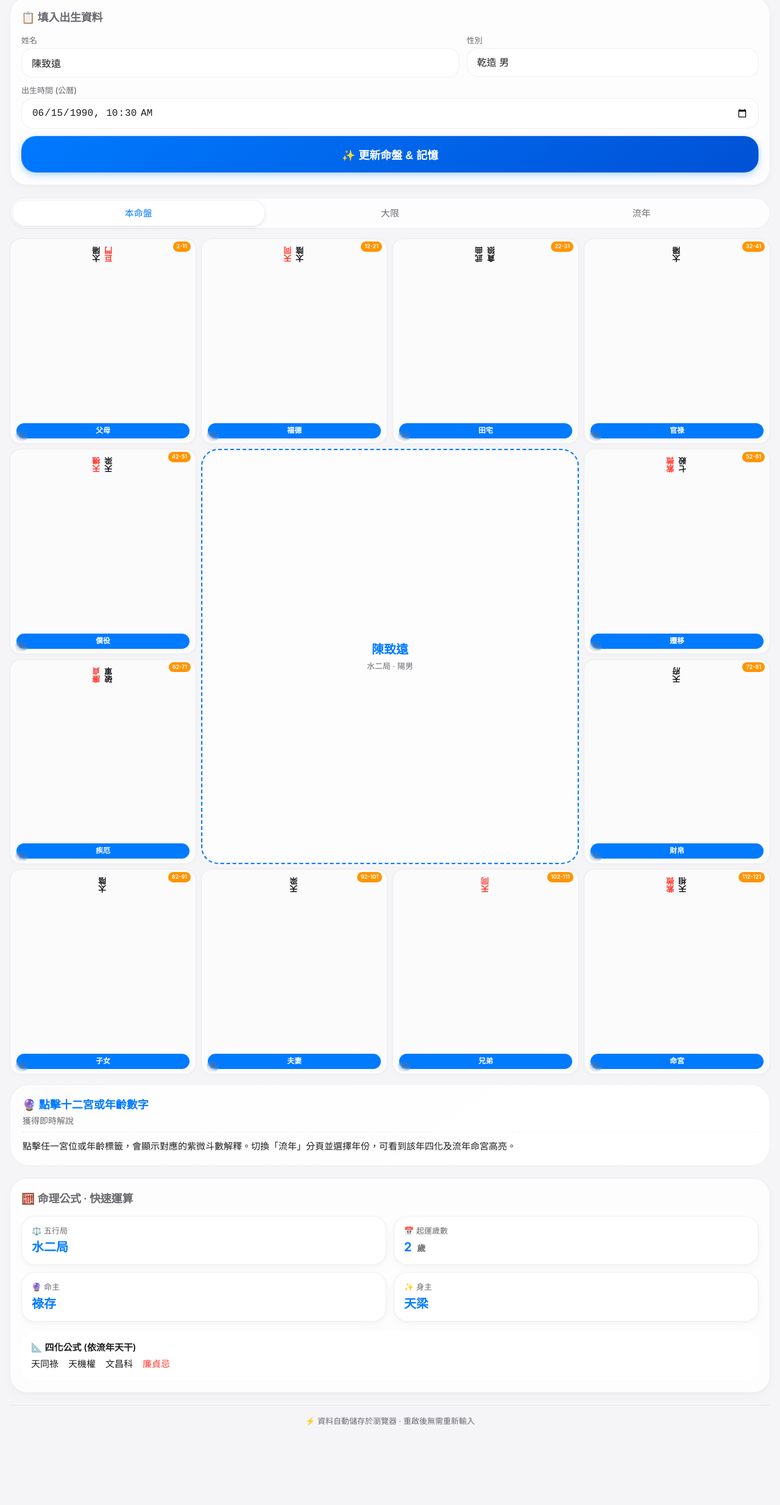
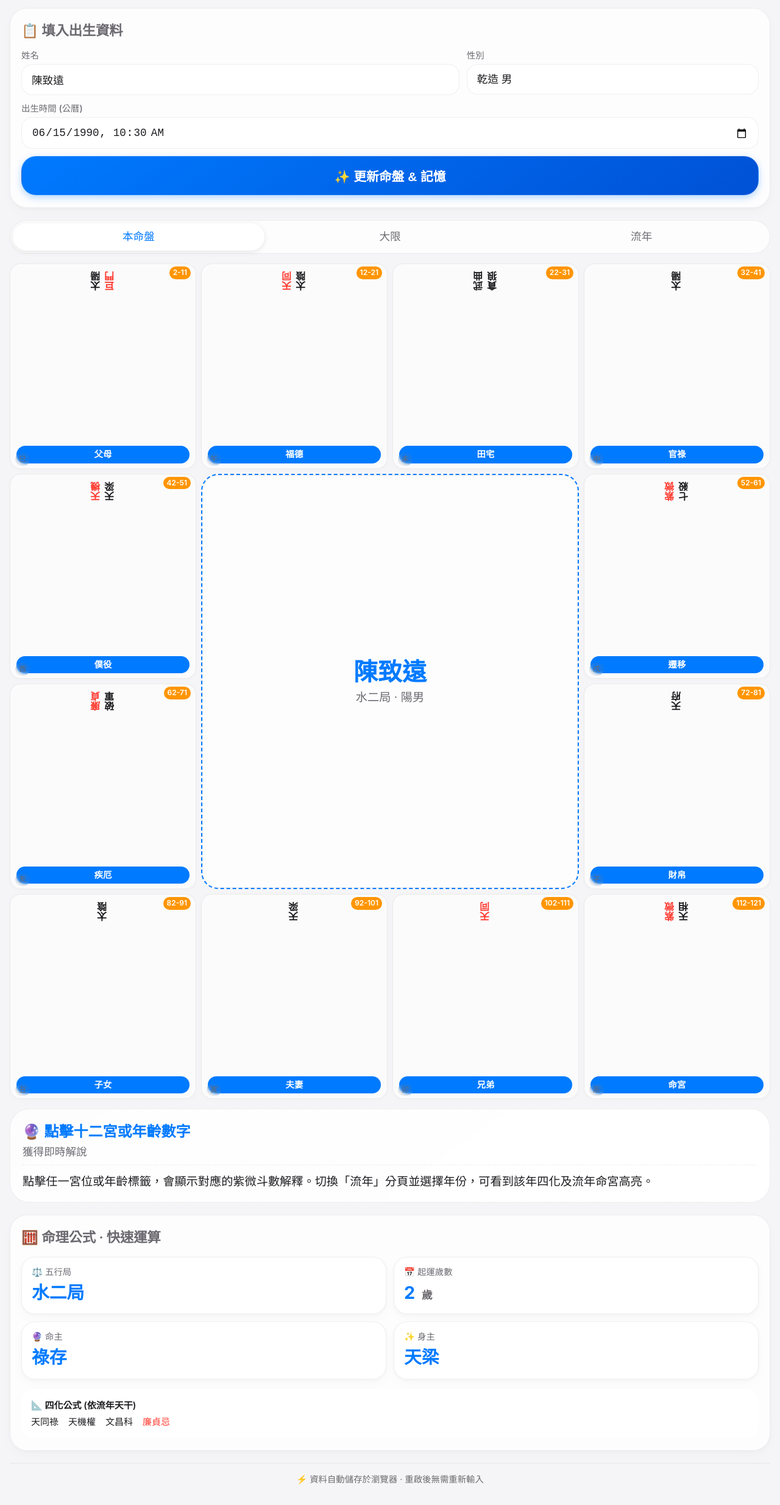
Before and after one commit to lanone100/ZiWei, a plain HTML site: page index.html in a window 1280 px wide. Shown: the part 94-2562 px from the top of the page at 61% size. Before the commit the page ends 2465 px from the top, so only its background shows below. Drawn offline with Linux system fonts and the light colour scheme.

Commit message:
更新 index.html via EZPage

```diff
--- a/index.html
+++ b/index.html
@@ -48,6 +48,11 @@
             --cell-bg: rgba(40, 40, 42, 0.6);
         }
 
+        /* 基礎字體設定：使用 clamp 實現流體排版 */
+        html {
+            font-size: 16px;
+        }
+
         body {
             font-family: -apple-system, BlinkMacSystemFont, "Segoe UI", Roboto, Helvetica, Arial, sans-serif;
             background-color: var(--bg-primary);
@@ -58,9 +63,8 @@
             -webkit-font-smoothing: antialiased;
         }
 
-        /* ----- 通用元件 ----- */
         h1 {
-            font-size: 32px;
+            font-size: clamp(1.8rem, 8vw, 2.8rem);
             font-weight: 700;
             letter-spacing: -0.5px;
             background: linear-gradient(135deg, var(--accent-blue) 0%, var(--accent-purple) 100%);
@@ -84,7 +88,7 @@
             border: 1px solid var(--border-light);
             border-radius: 40px;
             padding: 8px 18px;
-            font-size: 20px; /* 放大圖示 */
+            font-size: clamp(1.2rem, 5vw, 1.8rem);
             font-weight: 500;
             color: var(--text-primary);
             cursor: pointer;
@@ -107,7 +111,7 @@
         }
 
         .card-title {
-            font-size: 18px;
+            font-size: clamp(1.1rem, 4.5vw, 1.4rem);
             font-weight: 600;
             color: var(--text-secondary);
             margin-bottom: 16px;
@@ -117,7 +121,6 @@
             gap: 6px;
         }
 
-        /* 表單 */
         .form-grid {
             display: grid;
             grid-template-columns: 1.5fr 1fr;
@@ -130,7 +133,7 @@
         }
 
         .input-field label {
-            font-size: 13px;
+            font-size: clamp(0.7rem, 3vw, 0.9rem);
             font-weight: 500;
             color: var(--text-secondary);
             margin-bottom: 4px;
@@ -143,7 +146,7 @@
             background: var(--bg-card-solid);
             border: 1px solid var(--border-light);
             border-radius: 18px;
-            font-size: 16px;
+            font-size: clamp(0.9rem, 4vw, 1.1rem);
             color: var(--text-primary);
             outline: none;
             -webkit-appearance: none;
@@ -160,7 +163,7 @@
             border: none;
             border-radius: 24px;
             padding: 16px 20px;
-            font-size: 18px;
+            font-size: clamp(1rem, 5vw, 1.3rem);
             font-weight: 600;
             color: white;
             width: 100%;
@@ -175,7 +178,6 @@
             opacity: 0.8;
         }
 
-        /* 分頁 */
         .tab-bar {
             display: flex;
             background: var(--bg-card);
@@ -190,7 +192,7 @@
             flex: 1;
             text-align: center;
             padding: 10px 0;
-            font-size: 15px;
+            font-size: clamp(0.85rem, 4vw, 1.1rem);
             font-weight: 500;
             border-radius: 36px;
             color: var(--text-secondary);
@@ -203,7 +205,6 @@
             box-shadow: 0 2px 8px rgba(0,0,0,0.1);
         }
 
-        /* 年份選擇器 (流年專用) */
         .year-selector {
             background: var(--bg-card);
             backdrop-filter: var(--glass-effect);
@@ -219,7 +220,7 @@
         }
 
         .year-selector label {
-            font-size: 15px;
+            font-size: clamp(0.85rem, 3.5vw, 1rem);
             font-weight: 500;
             color: var(--text-secondary);
         }
@@ -229,7 +230,7 @@
             border: 1px solid var(--border-light);
             border-radius: 30px;
             padding: 10px 20px;
-            font-size: 16px;
+            font-size: clamp(0.9rem, 4vw, 1.1rem);
             color: var(--text-primary);
             outline: none;
             cursor: pointer;
@@ -237,7 +238,6 @@
             min-width: 120px;
         }
 
-        /* 命盤 4x4 網格 */
         .chart-grid {
             display: grid;
             grid-template-columns: repeat(4, 1fr);
@@ -278,7 +278,7 @@
 
         .star {
             writing-mode: vertical-rl;
-            font-size: 13px;
+            font-size: clamp(0.65rem, 3.2vw, 1rem);
             font-weight: 700;
             color: var(--text-primary);
             transform: rotate(180deg);
@@ -297,7 +297,7 @@
             right: -8px;
             background: var(--accent-green);
             color: white;
-            font-size: 8px;
+            font-size: clamp(0.45rem, 2.2vw, 0.7rem);
             padding: 2px 4px;
             border-radius: 20px;
             font-weight: 800;
@@ -309,7 +309,7 @@
         }
 
         .palace-name {
-            font-size: 12px;
+            font-size: clamp(0.6rem, 3vw, 0.9rem);
             background: var(--accent-blue);
             color: white;
             padding: 4px 0;
@@ -317,13 +317,16 @@
             text-align: center;
             margin: 6px 6px 0;
             font-weight: 600;
+            white-space: nowrap;
+            overflow: hidden;
+            text-overflow: ellipsis;
         }
 
         .branch-tag {
             position: absolute;
             bottom: 4px;
             left: 8px;
-            font-size: 9px;
+            font-size: clamp(0.5rem, 2.5vw, 0.75rem);
             color: var(--text-secondary);
             background: rgba(128,128,128,0.15);
             padding: 2px 6px;
@@ -335,7 +338,7 @@
             position: absolute;
             top: 4px;
             right: 8px;
-            font-size: 9px;
+            font-size: clamp(0.5rem, 2.5vw, 0.75rem);
             background: var(--accent-orange);
             color: white;
             padding: 2px 6px;
@@ -361,35 +364,36 @@
         }
 
         .center-cell .name {
-            font-size: 20px;
+            font-size: clamp(1.2rem, 7vw, 2.5rem);
             font-weight: 700;
             color: var(--accent-blue);
+            line-height: 1.2;
+            word-break: break-word;
         }
 
         .center-cell .detail {
-            font-size: 13px;
+            font-size: clamp(0.8rem, 4vw, 1.2rem);
             color: var(--text-secondary);
             margin-top: 4px;
         }
 
-        /* 解說卡 (移至公式上方) */
         .explain-box {
             background: linear-gradient(145deg, var(--bg-card), var(--bg-card-solid));
             border-radius: 32px;
             padding: 20px;
-            margin: 16px 0 20px;  /* 上下邊距調整 */
+            margin: 16px 0 20px;
             border: 1px solid var(--border-light);
         }
 
         .explain-title {
-            font-size: 18px;
+            font-size: clamp(1.1rem, 5vw, 1.5rem);
             font-weight: 700;
             color: var(--accent-blue);
             margin-bottom: 4px;
         }
 
         .explain-sub {
-            font-size: 14px;
+            font-size: clamp(0.85rem, 3.5vw, 1.1rem);
             color: var(--text-secondary);
             margin-bottom: 12px;
             padding-bottom: 8px;
@@ -397,12 +401,11 @@
         }
 
         .explain-text {
-            font-size: 15px;
+            font-size: clamp(0.9rem, 4vw, 1.2rem);
             line-height: 1.5;
             color: var(--text-primary);
         }
 
-        /* 公式資訊卡 */
         .formula-grid {
             display: flex;
             flex-wrap: wrap;
@@ -421,7 +424,7 @@
         }
 
         .formula-item .label {
-            font-size: 13px;
+            font-size: clamp(0.7rem, 3vw, 0.9rem);
             color: var(--text-secondary);
             margin-bottom: 4px;
             display: flex;
@@ -430,19 +433,19 @@
         }
 
         .formula-item .value {
-            font-size: 20px;
+            font-size: clamp(1.2rem, 5vw, 1.8rem);
             font-weight: 700;
             color: var(--accent-blue);
         }
 
         .formula-item .unit {
-            font-size: 14px;
+            font-size: clamp(0.8rem, 3.5vw, 1.1rem);
             color: var(--text-secondary);
             margin-left: 4px;
         }
 
         .footnote {
-            font-size: 13px;
+            font-size: clamp(0.7rem, 3vw, 0.9rem);
             color: var(--text-secondary);
             margin-top: 20px;
             text-align: center;
@@ -450,10 +453,10 @@
             padding-top: 16px;
         }
 
-        @media (max-width: 420px) {
-            .grid-cell { padding: 8px 2px; }
-            .star { font-size: 11px; }
-            .palace-name { font-size: 10px; }
+        @media (max-width: 380px) {
+            .grid-cell {
+                padding: 8px 2px;
+            }
         }
     </style>
 </head>
@@ -461,7 +464,7 @@
     <div class="header">
         <h1>紫微斗數 · 簡易命盤</h1>
         <div class="theme-toggle" onclick="toggleTheme()" id="themeToggle">
-            <span id="themeIcon">🌙</span> <!-- 月亮代表切換到深色模式（預設淺色，月亮表示可切到深色） -->
+            <span id="themeIcon">🌙</span>
         </div>
     </div>
 
@@ -471,7 +474,7 @@
         <div class="form-grid">
             <div class="input-field">
                 <label>姓名</label>
-                <input type="text" id="userName" placeholder="例如 陳致遠" value="陳致遠">
+                <input type="text" id="userName" placeholder="例如 陳致遠" value="陳致遠" oninput="updateCenterName(this.value)">
             </div>
             <div class="input-field">
                 <label>性別</label>
@@ -607,7 +610,7 @@
         </div>
     </div>
 
-    <!-- 解說卡片 (移到公式卡片上方) -->
+    <!-- 解說卡片 -->
     <div class="explain-box" id="explainBox">
         <div class="explain-title" id="explainTitle">🔮 點擊十二宮或年齡數字</div>
         <div class="explain-sub" id="explainSub">獲得即時解說</div>
@@ -616,7 +619,7 @@
         </div>
     </div>
 
-    <!-- 簡易公式與計算結果 (現在在解說下方) -->
+    <!-- 簡易公式與計算結果 -->
     <div class="card">
         <div class="card-title"><span>🧮 命理公式 · 快速運算</span></div>
         <div class="formula-grid">
@@ -665,14 +668,10 @@
                 '癸': { '破軍': '祿', '巨門': '權', '太陰': '科', '貪狼': '忌' }
             };
 
-            // 地支對照 (用於流年命宮)
-            const zhiList = ['子', '丑', '寅', '卯', '辰', '巳', '午', '未', '申', '酉', '戌', '亥'];
-
             // 給定年份，回傳天干地支字串 (簡易計算)
             function getYearGanZhi(year) {
                 const gan = ['甲','乙','丙','丁','戊','己','庚','辛','壬','癸'];
                 const zhi = ['子','丑','寅','卯','辰','巳','午','未','申','酉','戌','亥'];
-                // 干支計算: 年份減4，分別除以10和12取餘數
                 const idxGan = (year - 4) % 10;
                 const idxZhi = (year - 4) % 12;
                 return { gan: gan[idxGan], zhi: zhi[idxZhi] };
@@ -681,13 +680,7 @@
             // 取得某年的四化物件
             function getSiHuaForYear(year) {
                 const { gan } = getYearGanZhi(year);
-                return huaMap[gan] || huaMap['丙']; // 預設丙
-            }
-
-            // 取得流年命宮地支 (根據年份地支)
-            function getAnnualPalaceZhi(year) {
-                const { zhi } = getYearGanZhi(year);
-                return zhi;
+                return huaMap[gan] || huaMap['丙'];
             }
 
             // ---------- 宮位解說 ----------
@@ -726,7 +719,14 @@
                 document.getElementById('centerDetail').innerText = extra;
             }
 
-            // 設定公式值 (不變)
+            // 即時更新中央人名 (由 oninput 觸發)
+            window.updateCenterName = function(name) {
+                if (name.trim() === '') name = '命造';
+                document.getElementById('centerName').innerText = name;
+                // 注意：不儲存，避免頻繁寫入，等點擊按鈕再完整儲存
+            };
+
+            // 設定公式值
             function setFormulaValues(gender) {
                 const el = document.getElementById('formulaElement');
                 const start = document.getElementById('formulaStartAge');
@@ -745,7 +745,7 @@
                 }
             }
 
-            // 更新四化顯示文字 (下方公式卡)
+            // 更新四化顯示文字
             function updateSiHuaDisplay(year) {
                 const hua = getSiHuaForYear(year);
                 const displayDiv = document.getElementById('siHuaDisplay');
@@ -804,7 +804,7 @@
                 setTimeout(() => tag.style.background = '', 200);
             }
 
-            // 套用流年效果 (根據年份)
+            // 套用流年效果
             function applyAnnual(active, year) {
                 const cells = document.querySelectorAll('.grid-cell');
                 cells.forEach(cell => {
@@ -814,7 +814,6 @@
 
                 if (!active) return;
 
-                // 取得該年地支，高亮對應宮位
                 const { zhi: targetZhi, gan } = getYearGanZhi(year);
                 cells.forEach(cell => {
                     const cellZhi = cell.querySelector('.branch-tag')?.innerText;
@@ -823,7 +822,6 @@
                     }
                 });
 
-                // 取得該年四化，並添加標籤
                 const hua = getSiHuaForYear(year);
                 cells.forEach(cell => {
                     cell.querySelectorAll('.star').forEach(star => {
@@ -838,11 +836,10 @@
                     });
                 });
 
-                // 更新下方四化顯示
                 updateSiHuaDisplay(year);
             }
 
-            // 刷新介面
+            // 刷新介面 (點擊按鈕時完整刷新)
             function refreshUI() {
                 const name = document.getElementById('userName').value.trim() || '命造';
                 const gender = document.getElementById('userGender').value;
@@ -852,7 +849,6 @@
                 setFormulaValues(gender);
                 saveToStorage({ name, gender, birth });
 
-                // 判斷目前分頁是否為流年
                 const activeTab = document.querySelector('.tab.active')?.innerText;
                 const yearSelector = document.getElementById('yearSelector');
                 const isAnnual = (activeTab === '流年');
@@ -868,7 +864,6 @@
                 bindClicks();
             }
 
-            // 流年年份改變時的處理
             window.onAnnualYearChange = function() {
                 const activeTab = document.querySelector('.tab.active')?.innerText;
                 if (activeTab === '流年') {
@@ -877,7 +872,6 @@
                 }
             };
 
-            // 主題切換 + 圖示更新
             window.toggleTheme = function() {
                 document.body.classList.toggle('dark-mode');
                 updateThemeIcon();
@@ -886,9 +880,9 @@
             function updateThemeIcon() {
                 const icon = document.getElementById('themeIcon');
                 if (document.body.classList.contains('dark-mode')) {
-                    icon.innerText = '☀️'; // 深色模式下顯示太陽，點擊可回淺色
+                    icon.innerText = '☀️';
                 } else {
-                    icon.innerText = '🌙'; // 淺色模式下顯示月亮，點擊可到深色
+                    icon.innerText = '🌙';
                 }
             }
 
@@ -900,12 +894,9 @@
                 document.getElementById('userBirth').value = saved.birth || '1990-06-15T10:30';
             }
 
-            // 設定預設四化顯示 (2026)
             updateSiHuaDisplay(2026);
-
             refreshUI();
 
-            // 分頁切換
             window.switchTab = function(el, mode) {
                 document.querySelectorAll('.tab').forEach(t => t.classList.remove('active'));
                 el.classList.add('active');
@@ -920,6 +911,9 @@
                     applyAnnual(false);
                 }
             };
+
+            // 暴露 refreshUI 給按鈕使用
+            window.updateChart = refreshUI;
         })();
     </script>
 </body>
```
